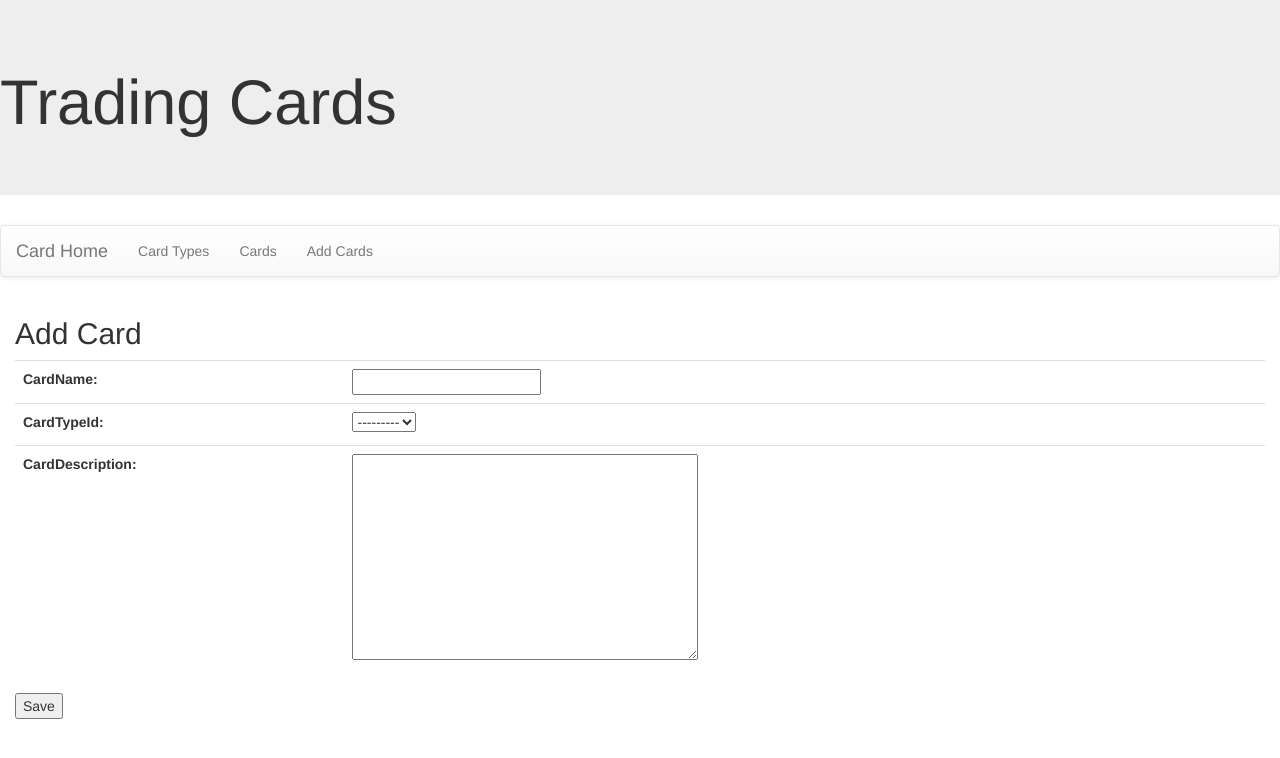
After one commit to krayzieeddi/cardProject2022, a Django app: page /card/newCard/ in a window 1280 px wide. The commit adds this page. Shown: the top 758 px of the page. Run offline with Django 4.2, Linux system fonts and the light colour scheme; data that the repository does not hold is empty; some libraries are stand-ins or nearby versions.

Commit message:
setup the add new card forms

```diff
--- /dev/null
+++ b/card/forms.py
@@ -0,0 +1,7 @@
+from django import forms
+from .models import CardType, Card
+
+class CardForm(forms.ModelForm):
+    class Meta:
+        model = Card
+        fields = '__all__'
--- a/card/templates/base.html
+++ b/card/templates/base.html
@@ -18,6 +18,7 @@
 <ul class="nav navbar-nav">
 <li><a href="{% url 'cardTypes' %}">Card Types</a></li>
 <li><a href="{% url 'card' %}">Cards</a></li>
+<li><a href="{% url 'newCard' %}">Add Cards</a></li>
 </ul>
 </div>
 </nav>
--- /dev/null
+++ b/card/templates/card/newCard.html
@@ -0,0 +1,10 @@
+{% extends 'base.html' %}
+{% block content %}
+<h2>Add Card</h2>
+<table class="table">
+    <form method="POST", class="post-form">{% csrf_token %}
+        {{form.as_table}}
+</table>
+    <button type="submit" class="save btn_default">Save</button>
+</form>
+{% endblock %}
--- a/card/urls.py
+++ b/card/urls.py
@@ -6,4 +6,5 @@ urlpatterns = [
     path('getCardTypes/', views.getCardTypes, name='cardTypes'),
     path('getCard/', views.getCard, name='card'),
     path('getCardDetail/<int:id>', views.getCardDetail, name='cardDetail'),
+    path('newCard/', views.newCard, name='newCard'),
 ]
--- a/card/views.py
+++ b/card/views.py
@@ -1,5 +1,7 @@
 from django.shortcuts import render, get_object_or_404
 from .models import CardType, Card
+from django.urls import reverse_lazy
+from .forms import CardForm
 
 # Create your views here.
 def index(request):
@@ -21,3 +23,15 @@ def getCardDetail(request, id):
         'cardDetails' : cardDetails,
     }
     return render(request, 'card/cardDetail.html', context=context)
+
+def newCard(request):
+     form=CardForm
+     if request.method=='POST':
+          form=CardForm(request.POST)
+          if form.is_valid():
+               post=form.save(commit=True)
+               post.save()
+               form=CardForm()
+     else:
+          form=CardForm()
+     return render(request, 'card/newCard.html', {'form': form})
```
